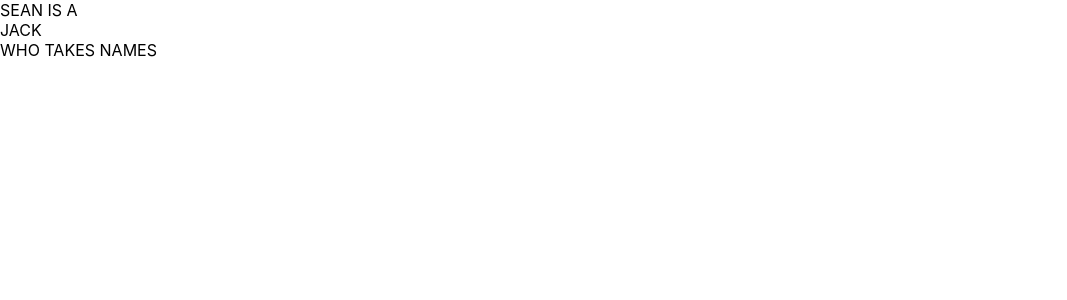
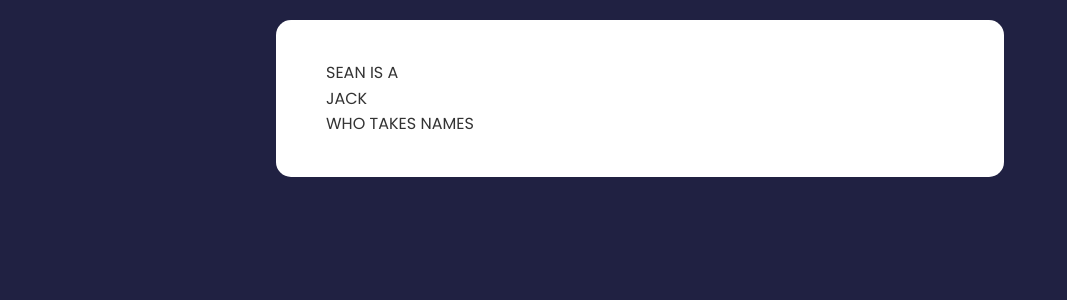
Before and after one commit to insideseanshead/numenera-front, a React (Create React App) app: page / in a window 1280 px wide. Shown: the top 300 px of the page, without its empty margins (0-1067 px from the left). Built offline with nearby package versions, Linux system fonts and the light colour scheme.

Commit message:
created shared component card

```diff
--- a/src/App.js
+++ b/src/App.js
@@ -2,7 +2,7 @@ import CharacterDescription from "./components/CharacterDescription";
 
 function App() {
   return (
-    <div className="App">
+    <div className="container">
       <CharacterDescription />
     </div>
   );
--- a/src/components/CharacterDescription.jsx
+++ b/src/components/CharacterDescription.jsx
@@ -1,9 +1,10 @@
+import Card from "../shared/Card"
 
 
 const CharacterDescription = () => {
 
     return (
-        <div className="description">
+        <Card className="description">
             <div className="character-name">
                 <span className="emphasis">SEAN</span> IS A
             </div>
@@ -13,7 +14,7 @@ const CharacterDescription = () => {
             <div className="character-focu">
                 WHO <span className="emphasis">TAKES NAMES</span>
             </div>
-        </div>
+        </Card>
     )
 }
 
--- a/src/index.css
+++ b/src/index.css
@@ -1,13 +1,42 @@
-body {
+@import url('https://fonts.googleapis.com/css2?family=Poppins:wght@400;600;700&display=swap');
+
+* {
+  box-sizing: border-box;
   margin: 0;
-  font-family: -apple-system, BlinkMacSystemFont, 'Segoe UI', 'Roboto', 'Oxygen',
-    'Ubuntu', 'Cantarell', 'Fira Sans', 'Droid Sans', 'Helvetica Neue',
-    sans-serif;
-  -webkit-font-smoothing: antialiased;
-  -moz-osx-font-smoothing: grayscale;
+  padding: 0;
 }
 
-code {
-  font-family: source-code-pro, Menlo, Monaco, Consolas, 'Courier New',
-    monospace;
+body {
+  font-family: 'Poppins', sans-serif;
+  background-color: #202142;
+  color: #fff;
+  line-height: 1.6;
 }
+
+ul {
+  list-style: none;
+}
+
+.container {
+  max-width: 768px;
+  margin: auto;
+  padding: 0 20px;
+}
+
+header {
+  height: 70px;
+  width: 100%;
+  display: flex;
+  justify-content: space-between;
+  align-items: center;
+  margin-bottom: 30px;
+}
+
+.card {
+  background-color: #fff;
+  color: #333;
+  border-radius: 15px;
+  padding: 40px 50px;
+  margin: 20px 0;
+  position: relative;
+}
--- /dev/null
+++ b/src/shared/Card.jsx
@@ -0,0 +1,9 @@
+const Card = ({ children }) => {
+    return (
+        <div className="card">
+            {children}
+        </div>
+    )
+}
+
+export default Card
```
